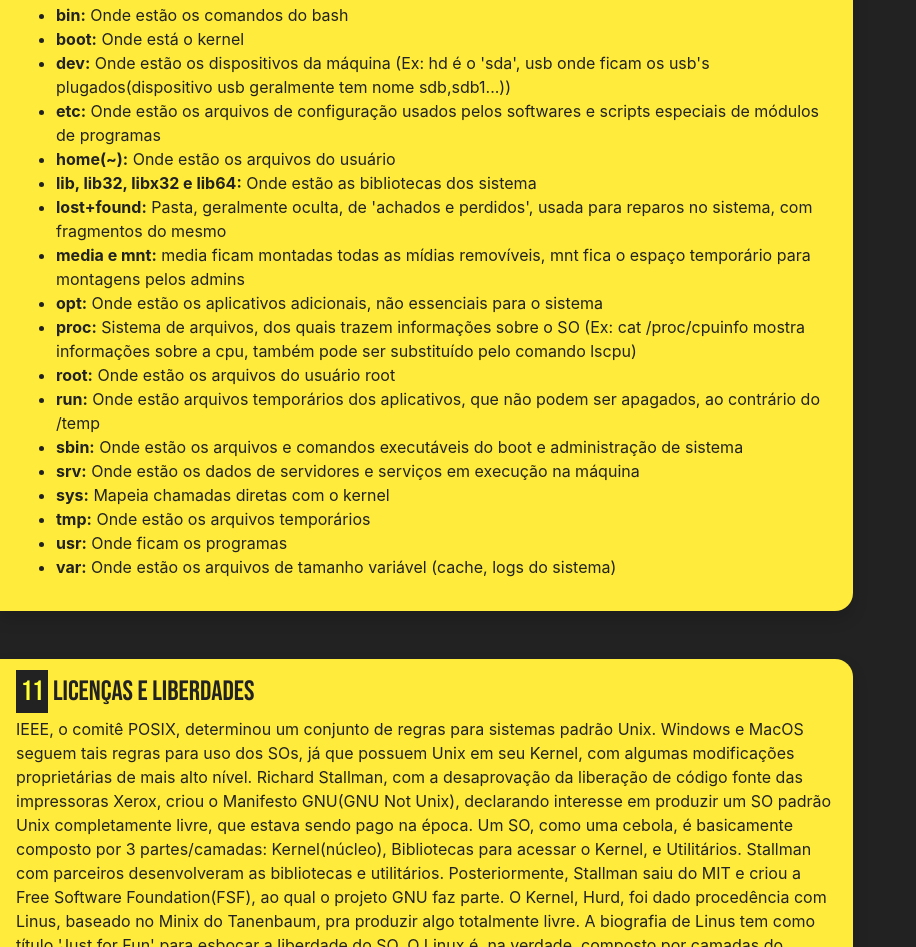
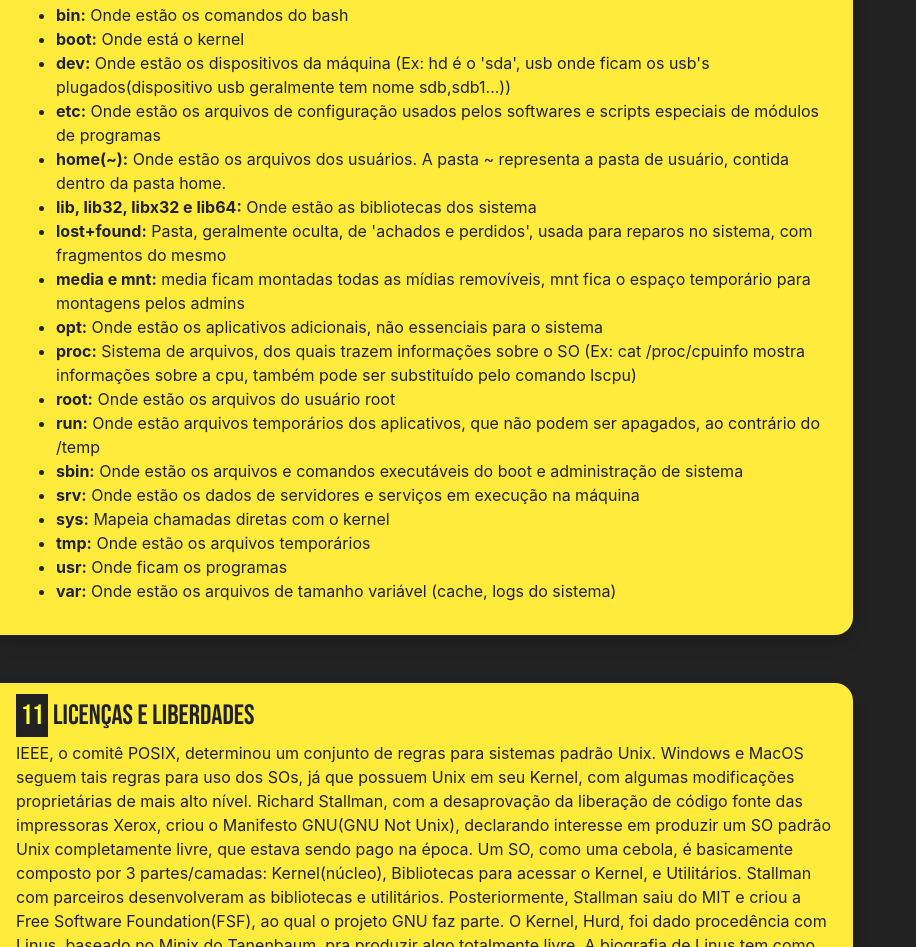
Before and after one commit to mateusschwede/mateusschwede.github.io, a plain HTML site: page linux.html in a window 1280 px wide. Shown: the part 4917-5864 px from the top of the page, without its empty margins (0-916 px from the left). Drawn offline with nearby package versions, Linux system fonts and the light colour scheme.

Commit message:
MundoLinux10 atualizado

```diff
--- a/linux.html
+++ b/linux.html
@@ -118,7 +118,7 @@
                 <li><b>boot:</b> Onde está o kernel</li>
                 <li><b>dev:</b> Onde estão os dispositivos da máquina (Ex: hd é o 'sda', usb onde ficam os usb's plugados(dispositivo usb geralmente tem nome sdb,sdb1...))</li>
                 <li><b>etc:</b> Onde estão os arquivos de configuração usados pelos softwares e scripts especiais de módulos de programas
-                <li><b>home(~):</b> Onde estão os arquivos do usuário</li>
+                <li><b>home(~):</b> Onde estão os arquivos dos usuários. A pasta ~ representa a pasta de usuário, contida dentro da pasta home.</li>
                 <li><b>lib, lib32, libx32 e lib64:</b> Onde estão as bibliotecas dos sistema</li>
                 <li><b>lost+found:</b> Pasta, geralmente oculta, de 'achados e perdidos', usada para reparos no sistema, com fragmentos do mesmo</li>
                 <li><b>media e mnt:</b> media ficam montadas todas as mídias removíveis, mnt fica o espaço temporário para montagens pelos admins</li>
```
